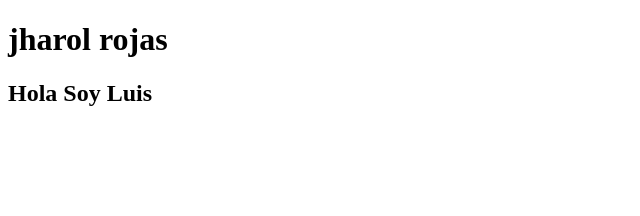
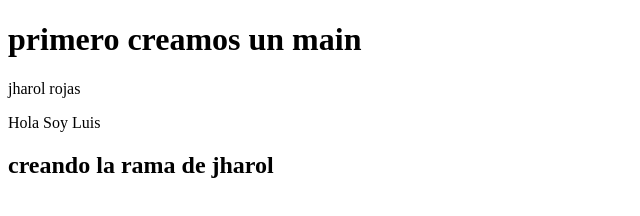
Before and after one commit to jharolrojas/repositoryGroup, a plain HTML site: page index.html in a window 1280 px wide. Shown: the whole page, without its empty margins (0-640 px from the left). Drawn offline with Linux system fonts and the light colour scheme.

Commit message:
creando mi rama

```diff
--- a/index.html
+++ b/index.html
@@ -7,7 +7,9 @@
     <title>Document</title>
 </head>
 <body>
-    <h1>jharol rojas</h1>
-    <h2>Hola Soy Luis</h2>
+    <h1>primero creamos un main</h1>
+    <p>jharol rojas</p>
+    <p>Hola Soy Luis</p>
+    <h2>creando la rama de jharol</h2>
 </body>
 </html>
```
